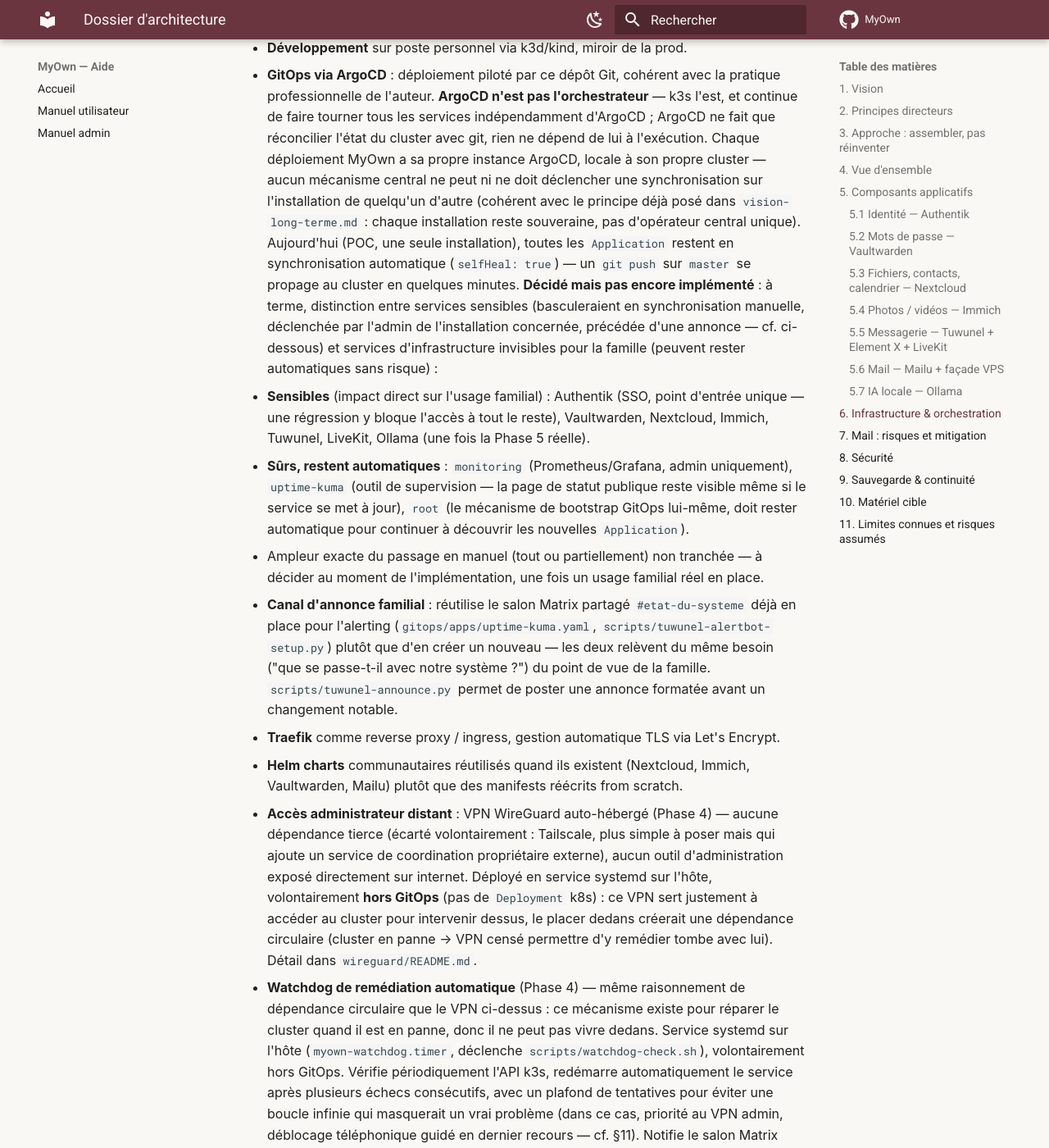
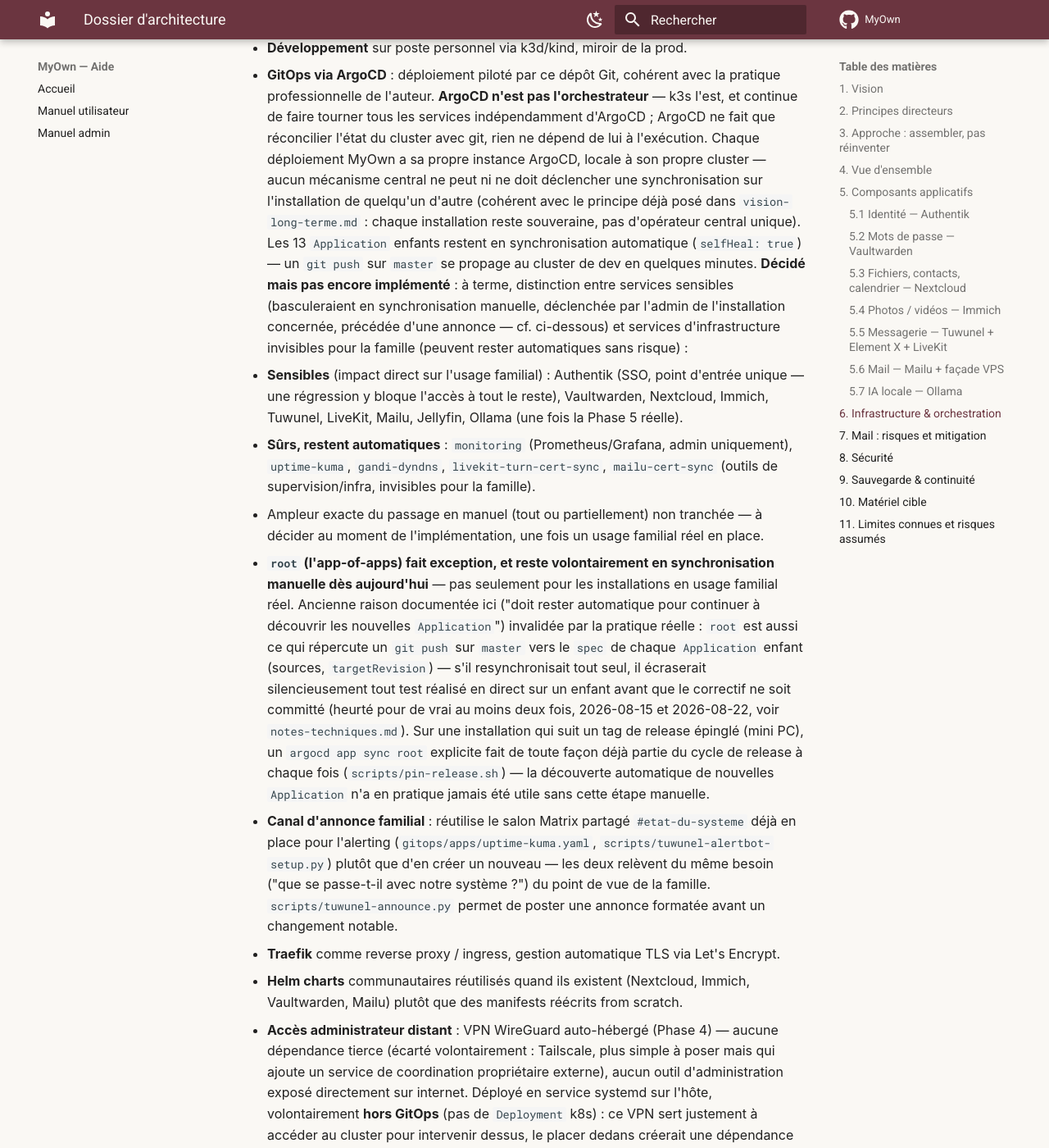
Before and after one commit to Pavliin/MyOwn, an MkDocs documentation site: the page built from docs/architecture.md, in a window 1280 px wide and 1400 px high, scrolled down 3882 px. Shown: the whole window at 82% size. Built offline with MkDocs 1.6.1 and Material for MkDocs 9.7.7, drawn with Linux system fonts in a browser that asks for light colours; comment, search, counter and statistics services are not loaded.

Commit message:
fix(argocd): make root's sync fully manual, matching real practice
root's syncPolicy.automated.selfHeal had stayed hardcoded true since
bootstrap, contradicting CLAUDE.md's own repeated claim that root is
"deliberately" manual — a real inconsistency between two of this
project's own documents, not just the YAML. Verified file-by-file
across all 13 child Applications: none of them are actually
inconsistent with each other, all correctly still true (the move to
manual for family-facing services is decided but deliberately
deferred until real family usage exists, per architecture.md §6).

root is the one structural exception, and needs to be manual today,
not just eventually: it propagates every push to master into each
child Application's own spec (sources, targetRevision), so an
automated root would silently clobber any live-tested-but-uncommitted
fix on a child the moment it reconciled — hit for real twice
(2026-08-15, 2026-08-22, see notes-techniques.md). On an installation
tracking a pinned release tag (the mini PC), an explicit
`argocd app sync root` already happens every release via
scripts/pin-release.sh regardless, so root's old "must stay automated
to discover new Applications" justification (architecture.md §6) was
never actually load-bearing in practice.

architecture.md §6 rewritten to match: root moved out of the "safe,
stays automatic" bucket into its own documented exception, Mailu and
Jellyfin added to the sensitive-services list (both missing since
before either existed).

Validated live on the dev cluster before this commit: applying the
corrected root-app.yaml leaves root Synced/Healthy with automated
cleanly removed from the live object.

Note: gitops/bootstrap/ is explicitly outside GitOps reconciliation —
this fix needs a manual `kubectl apply -f gitops/bootstrap/root-app.yaml`
on the mini PC after merge, a git push alone won't apply it there.

```diff
--- a/docs/architecture.md
+++ b/docs/architecture.md
@@ -92,10 +92,11 @@
 
 - **k3s mono-nœud** sur le mini PC en phase 1 (base sqlite embarquée), avec bascule vers etcd embarqué prévue pour une topologie multi-nœuds ultérieure — pas de réécriture nécessaire, changement de topologie uniquement.
 - **Développement** sur poste personnel via k3d/kind, miroir de la prod.
-- **GitOps via ArgoCD** : déploiement piloté par ce dépôt Git, cohérent avec la pratique professionnelle de l'auteur. **ArgoCD n'est pas l'orchestrateur** — k3s l'est, et continue de faire tourner tous les services indépendamment d'ArgoCD ; ArgoCD ne fait que réconcilier l'état du cluster avec git, rien ne dépend de lui à l'exécution. Chaque déploiement MyOwn a sa propre instance ArgoCD, locale à son propre cluster — aucun mécanisme central ne peut ni ne doit déclencher une synchronisation sur l'installation de quelqu'un d'autre (cohérent avec le principe déjà posé dans `vision-long-terme.md` : chaque installation reste souveraine, pas d'opérateur central unique). Aujourd'hui (POC, une seule installation), toutes les `Application` restent en synchronisation automatique (`selfHeal: true`) — un `git push` sur `master` se propage au cluster en quelques minutes. **Décidé mais pas encore implémenté** : à terme, distinction entre services sensibles (basculeraient en synchronisation manuelle, déclenchée par l'admin de l'installation concernée, précédée d'une annonce — cf. ci-dessous) et services d'infrastructure invisibles pour la famille (peuvent rester automatiques sans risque) :
-  - **Sensibles** (impact direct sur l'usage familial) : Authentik (SSO, point d'entrée unique — une régression y bloque l'accès à tout le reste), Vaultwarden, Nextcloud, Immich, Tuwunel, LiveKit, Ollama (une fois la Phase 5 réelle).
-  - **Sûrs, restent automatiques** : `monitoring` (Prometheus/Grafana, admin uniquement), `uptime-kuma` (outil de supervision — la page de statut publique reste visible même si le service se met à jour), `root` (le mécanisme de bootstrap GitOps lui-même, doit rester automatique pour continuer à découvrir les nouvelles `Application`).
+- **GitOps via ArgoCD** : déploiement piloté par ce dépôt Git, cohérent avec la pratique professionnelle de l'auteur. **ArgoCD n'est pas l'orchestrateur** — k3s l'est, et continue de faire tourner tous les services indépendamment d'ArgoCD ; ArgoCD ne fait que réconcilier l'état du cluster avec git, rien ne dépend de lui à l'exécution. Chaque déploiement MyOwn a sa propre instance ArgoCD, locale à son propre cluster — aucun mécanisme central ne peut ni ne doit déclencher une synchronisation sur l'installation de quelqu'un d'autre (cohérent avec le principe déjà posé dans `vision-long-terme.md` : chaque installation reste souveraine, pas d'opérateur central unique). Les 13 `Application` enfants restent en synchronisation automatique (`selfHeal: true`) — un `git push` sur `master` se propage au cluster de dev en quelques minutes. **Décidé mais pas encore implémenté** : à terme, distinction entre services sensibles (basculeraient en synchronisation manuelle, déclenchée par l'admin de l'installation concernée, précédée d'une annonce — cf. ci-dessous) et services d'infrastructure invisibles pour la famille (peuvent rester automatiques sans risque) :
+  - **Sensibles** (impact direct sur l'usage familial) : Authentik (SSO, point d'entrée unique — une régression y bloque l'accès à tout le reste), Vaultwarden, Nextcloud, Immich, Tuwunel, LiveKit, Mailu, Jellyfin, Ollama (une fois la Phase 5 réelle).
+  - **Sûrs, restent automatiques** : `monitoring` (Prometheus/Grafana, admin uniquement), `uptime-kuma`, `gandi-dyndns`, `livekit-turn-cert-sync`, `mailu-cert-sync` (outils de supervision/infra, invisibles pour la famille).
   - Ampleur exacte du passage en manuel (tout ou partiellement) non tranchée — à décider au moment de l'implémentation, une fois un usage familial réel en place.
+  - **`root` (l'app-of-apps) fait exception, et reste volontairement en synchronisation manuelle dès aujourd'hui** — pas seulement pour les installations en usage familial réel. Ancienne raison documentée ici ("doit rester automatique pour continuer à découvrir les nouvelles `Application`") invalidée par la pratique réelle : `root` est aussi ce qui répercute un `git push` sur `master` vers le `spec` de chaque `Application` enfant (sources, `targetRevision`) — s'il resynchronisait tout seul, il écraserait silencieusement tout test réalisé en direct sur un enfant avant que le correctif ne soit committé (heurté pour de vrai au moins deux fois, 2026-08-15 et 2026-08-22, voir `notes-techniques.md`). Sur une installation qui suit un tag de release épinglé (mini PC), un `argocd app sync root` explicite fait de toute façon déjà partie du cycle de release à chaque fois (`scripts/pin-release.sh`) — la découverte automatique de nouvelles `Application` n'a en pratique jamais été utile sans cette étape manuelle.
 - **Canal d'annonce familial** : réutilise le salon Matrix partagé `#etat-du-systeme` déjà en place pour l'alerting (`gitops/apps/uptime-kuma.yaml`, `scripts/tuwunel-alertbot-setup.py`) plutôt que d'en créer un nouveau — les deux relèvent du même besoin ("que se passe-t-il avec notre système ?") du point de vue de la famille. `scripts/tuwunel-announce.py` permet de poster une annonce formatée avant un changement notable.
 - **Traefik** comme reverse proxy / ingress, gestion automatique TLS via Let's Encrypt.
 - **Helm charts** communautaires réutilisés quand ils existent (Nextcloud, Immich, Vaultwarden, Mailu) plutôt que des manifests réécrits from scratch.
```
Also changed, not shown: 1 other file.
